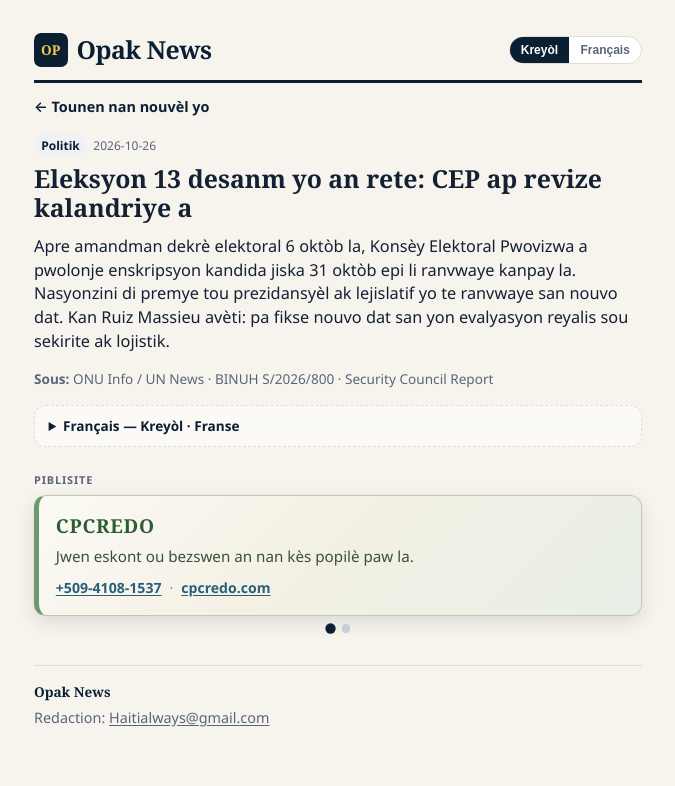
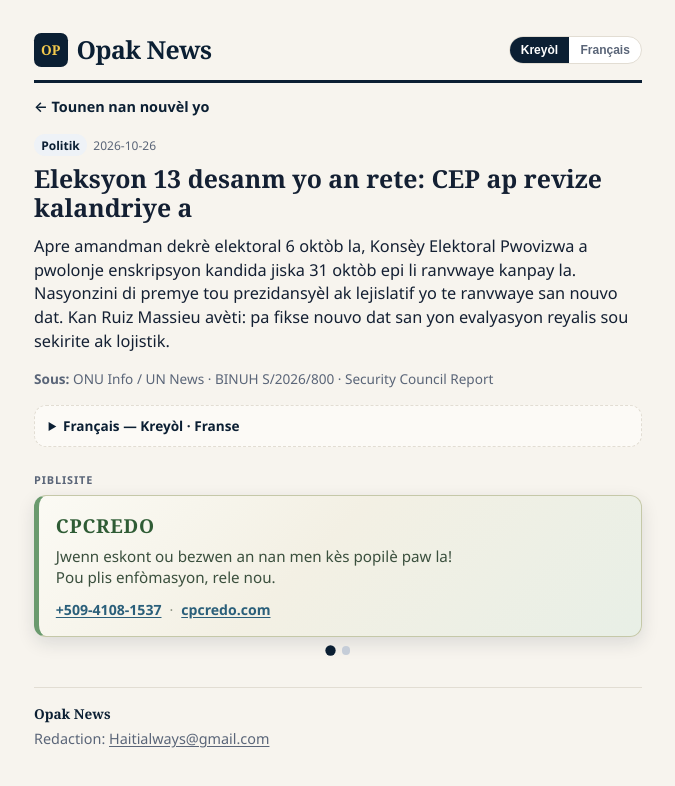
Before and after one commit to haitialways-pixel/opak-news, a React (Vite) app: page /story/ntk-cep-elections-hold-2026-10 in a window 1280 px wide. Shown: the top 786 px of the page, without its empty margins (302-977 px from the left). Built offline with nearby package versions, Linux system fonts and the light colour scheme; no server answers.

Commit message:
copy: update CPCREDO tagline and call CTA

```diff
--- a/src/data/ads.ts
+++ b/src/data/ads.ts
@@ -28,7 +28,7 @@ export interface PromoAd {
 export const CPCREDO_AD: PromoAd = {
   id: "cpcredo",
   brand: "CPCREDO",
-  tagline: "Jwen eskont ou bezswen an nan kès popilè paw la.",
+  tagline: "Jwenn eskont ou bezwen an nan men kès popilè paw la!\nPou plis enfòmasyon, rele nou.",
   phoneDisplay: "+509-4108-1537",
   phoneHref: "tel:+50941081537",
   webDisplay: "cpcredo.com",
--- a/src/index.css
+++ b/src/index.css
@@ -406,6 +406,7 @@ a:hover {
 }
 
 .promo-banner--cpcredo .promo-tagline {
+  white-space: pre-line;
   color: #3a4f3d;
 }
 
```
